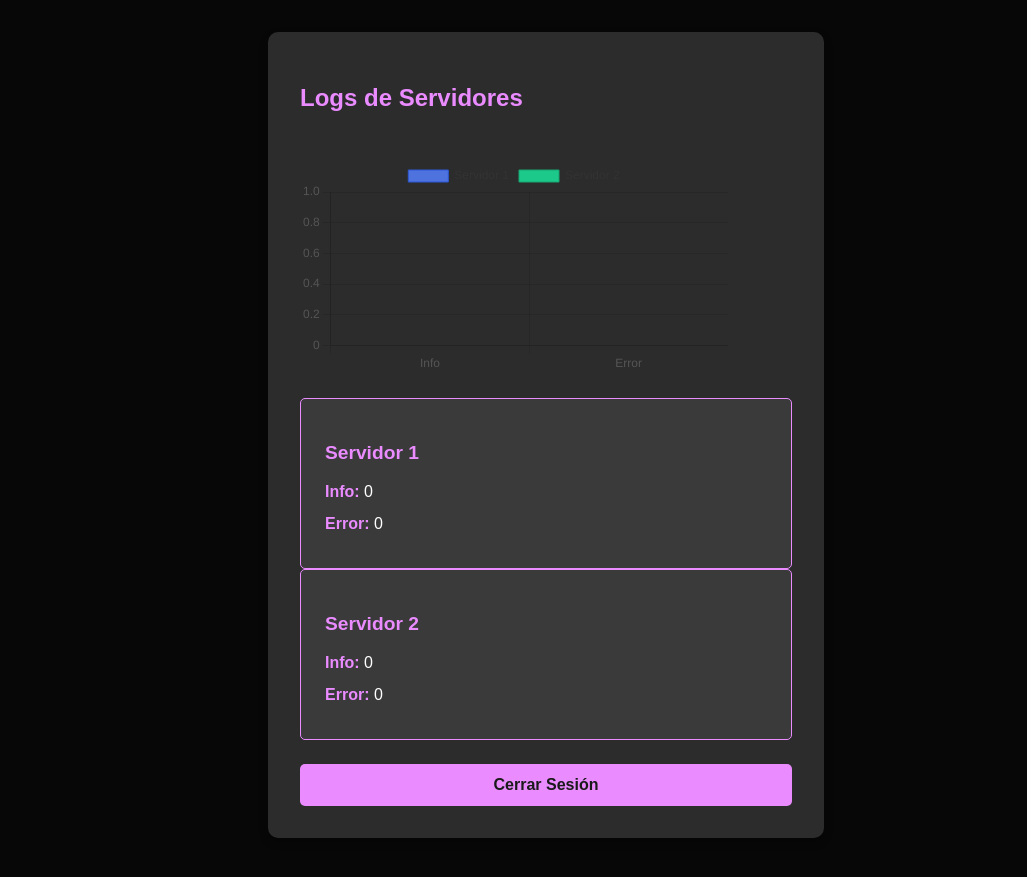
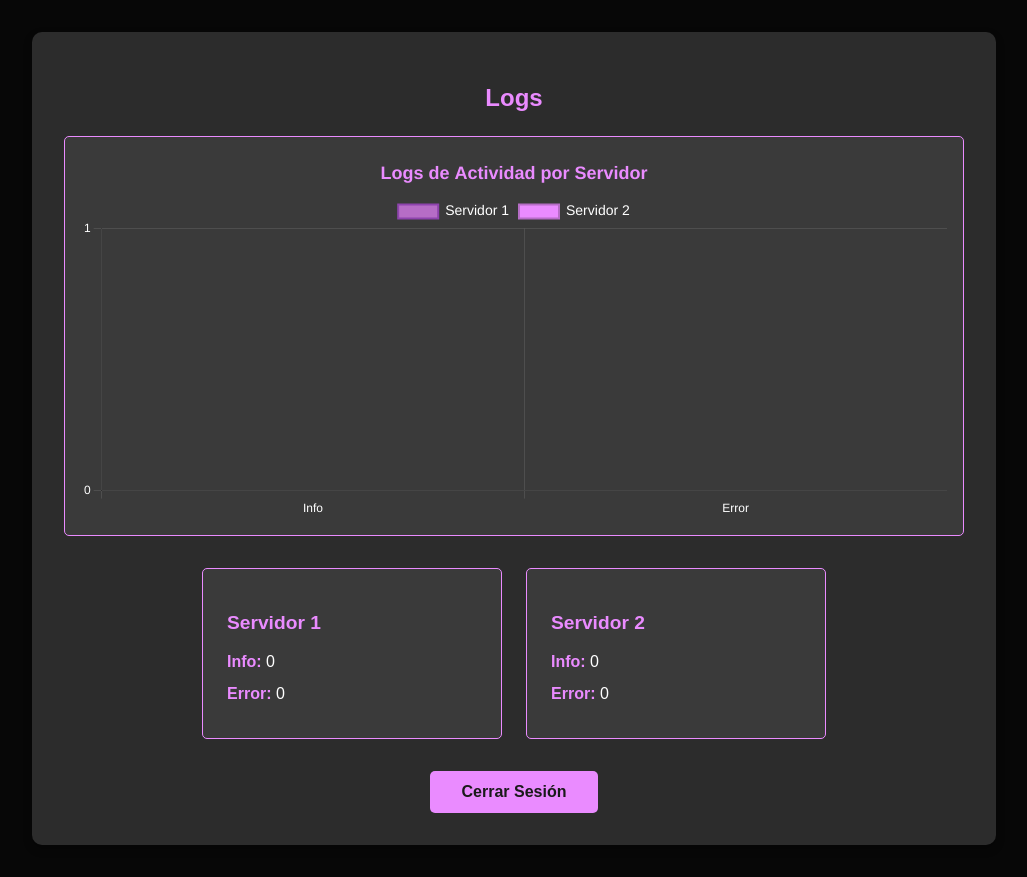
Before and after one commit to ariadnalpz/frontend, a React (Create React App) app: page /logs in a window 1280 px wide. Shown: the whole page, without its empty margins (126-1153 px from the left). Built offline with nearby package versions, Linux system fonts and the light colour scheme; no server answers; sample sign-in values are in the browser's storage; the HTML template or start-up script is replaced by a standard one.

Commit message:
Graficas

```diff
--- a/src/components/Logs.js
+++ b/src/components/Logs.js
@@ -1,19 +1,15 @@
 import React, { useState, useEffect } from 'react';
 import { useNavigate } from 'react-router-dom';
+import axios from '../api/axios';
 import { Bar } from 'react-chartjs-2';
 import { Chart as ChartJS, CategoryScale, LinearScale, BarElement, Title, Tooltip, Legend } from 'chart.js';
-import axios from '../api/axios';
 import '../styles.css';
 
-// Registra componentes de Chart.js
 ChartJS.register(CategoryScale, LinearScale, BarElement, Title, Tooltip, Legend);
 
 const Logs = () => {
   const navigate = useNavigate();
-  const [logs, setLogs] = useState({
-    server1: { info: 0, error: 0 },
-    server2: { info: 0, error: 0 }
-  });
+  const [logs, setLogs] = useState({ server1: { info: 0, error: 0 }, server2: { info: 0, error: 0 } });
 
   useEffect(() => {
     const fetchLogs = async () => {
@@ -27,48 +23,71 @@
     fetchLogs();
   }, []);
 
-  // Datos para la gráfica (estilo minimalista)
-  const chartData = {
+  // Datos para el gráfico (con colores morados para mantener el estilo original)
+  const data = {
     labels: ['Info', 'Error'],
     datasets: [
       {
         label: 'Servidor 1',
-        data: [logs.server1.info, logs.server1.error],
-        backgroundColor: '#4e73df',  // Azul similar al estilo antiguo
-        borderColor: '#2e59d9',
-        borderWidth: 1,
+        data: [logs.server1.info || 0, logs.server1.error || 0],
+        backgroundColor: '#b66dc6', // Morado claro (como el botón original)
+        borderColor: '#8e44ad',    // Morado más oscuro
+        borderWidth: 2,
       },
       {
         label: 'Servidor 2',
-        data: [logs.server2.info, logs.server2.error],
-        backgroundColor: '#1cc88a',  // Verde similar al estilo antiguo
-        borderColor: '#17a673',
-        borderWidth: 1,
+        data: [logs.server2.info || 0, logs.server2.error || 0],
+        backgroundColor: '#ea8bff', // Morado brillante (como los títulos)
+        borderColor: '#b66dc6',     // Morado claro
+        borderWidth: 2,
       },
     ],
   };
 
-  // Opciones de la gráfica (simple, como el estilo antiguo)
-  const chartOptions = {
+  // Opciones del gráfico (ajustadas al estilo original)
+  const options = {
     responsive: true,
+    maintainAspectRatio: false,
     plugins: {
       legend: {
-        position: 'top',
         labels: {
-          color: '#333',  // Texto oscuro como en la versión antigua
+          font: {
+            size: 14,
+          },
+          color: '#ffffff', // Texto blanco
+        },
+      },
+      title: {
+        display: true,
+        text: 'Logs de Actividad por Servidor',
+        color: '#ea8bff', // Morado brillante (como los títulos originales)
+        font: {
+          size: 18,
         },
       },
     },
     scales: {
-      y: {
-        beginAtZero: true,
+      x: {
         ticks: {
-          color: '#555',
+          color: '#ffffff', // Texto blanco
+          font: {
+            size: 12,
+          },
+        },
+        grid: {
+          color: 'rgba(255, 255, 255, 0.1)', // Líneas sutiles
         },
       },
-      x: {
+      y: {
         ticks: {
-          color: '#555',
+          color: '#ffffff', // Texto blanco
+          font: {
+            size: 12,
+          },
+          stepSize: 1,
+        },
+        grid: {
+          color: 'rgba(255, 255, 255, 0.1)', // Líneas sutiles
         },
       },
     },
@@ -81,15 +100,15 @@
 
   return (
     <div className="logs-container">
-      <h2>Logs de Servidores</h2>
+      <h2>Logs</h2>
 
-      {/* Gráfica (manteniendo funcionalidad nueva) */}
-      <div className="chart-container">
-        <Bar data={chartData} options={chartOptions} />
+      {/* Gráfico de barras (nueva adición) */}
+      <div className="chart">
+        <Bar data={data} options={options} />
       </div>
 
-      {/* Tarjetas de información (estilo antiguo) */}
-      <div className="info-cards">
+      {/* Tarjetas de información (estilo original) */}
+      <div className="info-cards-container">
         <div className="info-card">
           <h3>Servidor 1</h3>
           <p><strong>Info:</strong> {logs.server1.info}</p>
@@ -102,10 +121,8 @@
         </div>
       </div>
 
-      {/* Botón de cerrar sesión (estilo antiguo) */}
-      <button className="logout-btn" onClick={handleLogout}>
-        Cerrar Sesión
-      </button>
+      {/* Botón de cerrar sesión (estilo original) */}
+      <button onClick={handleLogout}>Cerrar Sesión</button>
     </div>
   );
 };
--- a/src/styles.css
+++ b/src/styles.css
@@ -152,26 +152,76 @@
   margin: 0.5rem 0; /* Espaciado uniforme entre botones */
 }
 
-/* Estilo para la vista Logs */
+
 .logs-container {
   background-color: #2c2c2c;
   padding: 2rem;
   border-radius: 10px;
   box-shadow: 0 4px 8px rgba(0, 0, 0, 0.3);
   width: 100%;
-  max-width: 900px; /* Mismo ancho que home-container */
+  max-width: 900px;
   margin: 2rem auto;
-  display: flex;
-  flex-direction: column;
-  gap: 1.5rem; /* Espacio entre las secciones */
+  text-align: center;
 }
 
-/* Ajuste para la gráfica */
-.chart {
-  height: 500px; /* Mantiene la altura de la gráfica */
+.logs-container h2 {
+  color: #ea8bff; /* Morado brillante (como en la versión original) */
+  margin-bottom: 1.5rem;
 }
 
-.chart canvas {
-  width: 100% !important;
-  height: 100% !important;
+/* Gráfico */
+.chart {
+  height: 400px;
+  margin-bottom: 2rem;
+  background-color: #3a3a3a;
+  padding: 1rem;
+  border-radius: 5px;
+  border: 1px solid #ea8bff; /* Borde morado */
 }
+
+/* Tarjetas de información (estilo original) */
+.info-cards-container {
+  display: flex;
+  gap: 1.5rem;
+  justify-content: center;
+  margin-bottom: 2rem;
+}
+
+.info-card {
+  background-color: #3a3a3a;
+  padding: 1.5rem;
+  border-radius: 5px;
+  border: 1px solid #ea8bff; /* Borde morado */
+  flex: 1;
+  max-width: 300px;
+}
+
+.info-card h3 {
+  color: #ea8bff; /* Morado brillante */
+  margin-bottom: 1rem;
+}
+
+.info-card p {
+  color: #ffffff;
+  margin: 0.5rem 0;
+}
+
+.info-card p strong {
+  color: #ea8bff; /* Morado brillante */
+}
+
+/* Botón (estilo original) */
+button {
+  padding: 0.75rem 2rem;
+  background-color: #ea8bff; /* Morado brillante */
+  color: #1a1a1a;
+  border: none;
+  border-radius: 5px;
+  font-weight: bold;
+  cursor: pointer;
+  transition: background-color 0.3s;
+}
+
+button:hover {
+  background-color: #b66dc6; /* Morado más oscuro al pasar el mouse */
+}
```
